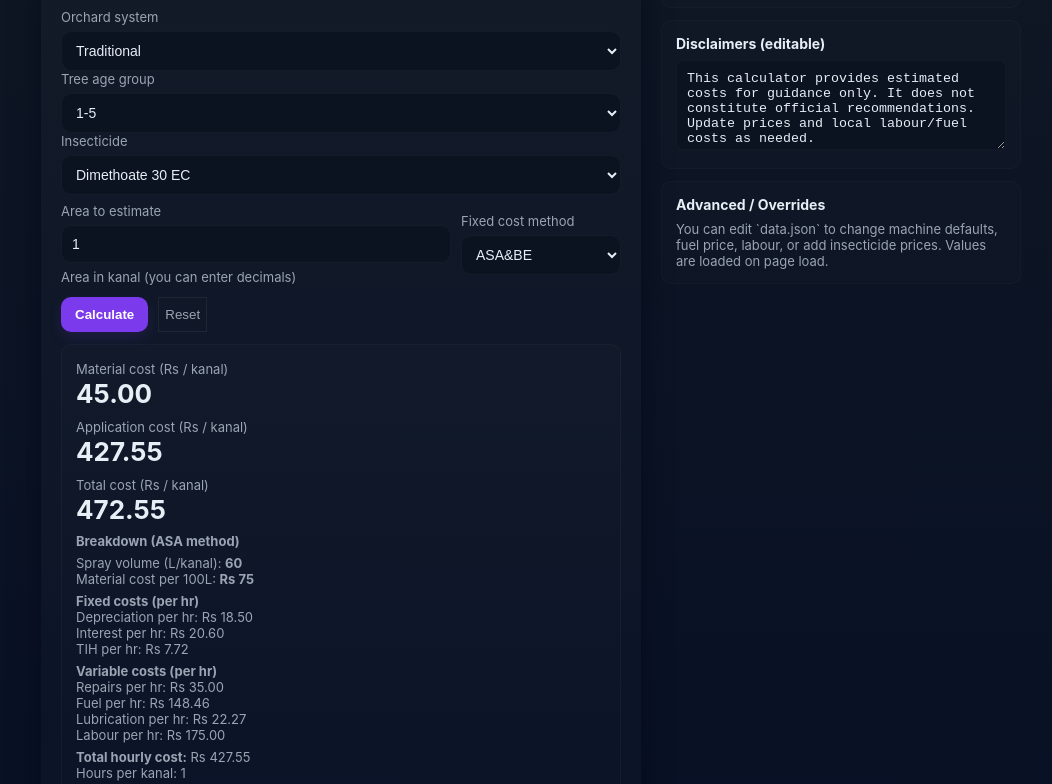
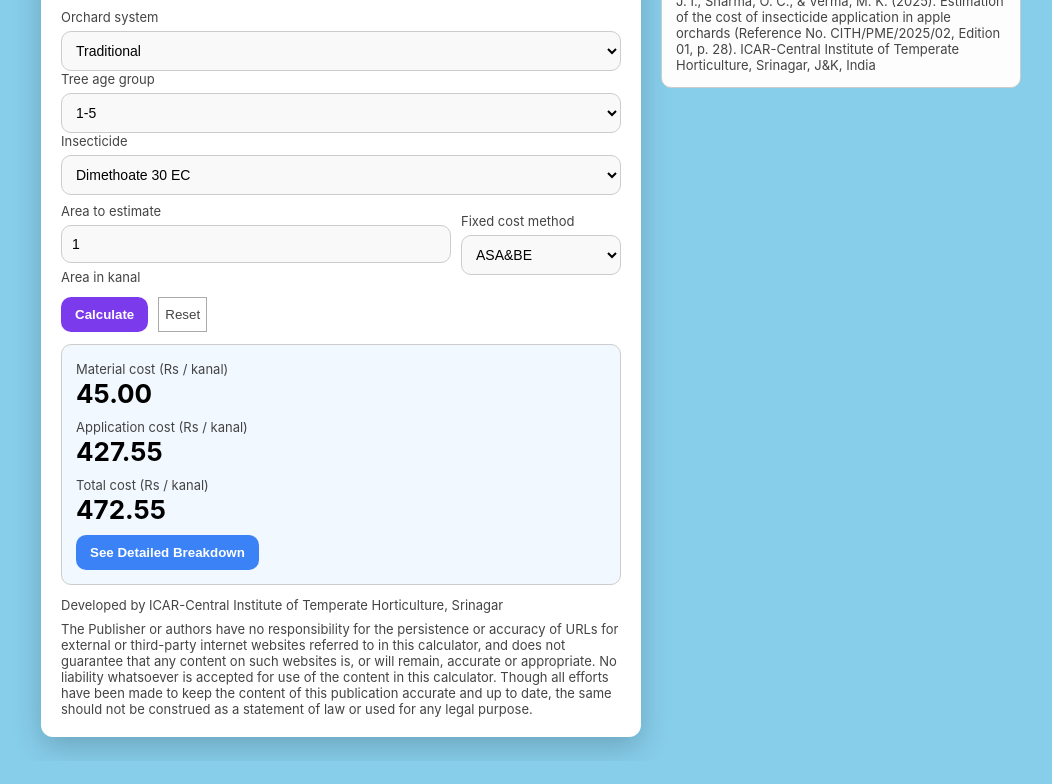
Before and after one commit to AbasEnto/Cost-of-Pesticide-Spray-in-Apple-Orchards, a plain HTML site: page index.html in a window 1280 px wide. Shown: the part 103-887 px from the top of the page, without its empty margins (109-1161 px from the left). After the commit the page ends 864 px from the top, so only its background shows below. Drawn offline with Linux system fonts and the light colour scheme.

Commit message:
Update index.html

```diff
--- a/index.html
+++ b/index.html
@@ -5,19 +5,15 @@
   <meta name="viewport" content="width=device-width, initial-scale=1" />
   <title>ICAR Orchard Spray Cost Calculator</title>
 
-  <!-- Editable design tokens: change these to restyle the site -->
   <style>
     :root{
-      --bg: #0f1724;                /* body background */
-      --card: #0b1220;              /* card / input background */
+      --bg: #87ceeb;                /* sky blue background */
+      --card: #ffffff;              /* card background */
       --accent: #7c3aed;            /* primary buttons / accents */
-      --muted: #9aa4b2;             /* secondary text */
-      --text: #e6eef6;              /* main text */
-      --success: #22c55e;
-      --danger: #ef4444;
+      --muted: #444;                /* secondary text */
+      --text: #000;                 /* main text */
       --radius: 12px;
       --maxwidth: 980px;
-      --mono: ui-monospace, SFMono-Regular, Menlo, Monaco, "Roboto Mono", "Segoe UI Mono";
       font-family: Inter, system-ui, -apple-system, "Segoe UI", Roboto, "Helvetica Neue", Arial;
       font-size: 15px;
     }
@@ -28,10 +24,9 @@
       display:flex;
       align-items:center;
       justify-content:center;
-      background: linear-gradient(180deg, var(--bg), #071025);
+      background: var(--bg);
       color:var(--text);
       padding:24px;
-      -webkit-font-smoothing:antialiased;
     }
 
     .wrapper{
@@ -44,10 +39,10 @@
     }
 
     .card{
-      background: linear-gradient(180deg, rgba(255,255,255,0.02), rgba(255,255,255,0.01));
+      background: var(--card);
       border-radius: var(--radius);
       padding:20px;
-      box-shadow: 0 10px 30px rgba(2,6,23,0.6);
+      box-shadow: 0 10px 30px rgba(0,0,0,0.2);
     }
 
     header.app-header{
@@ -66,43 +61,38 @@
 
     form .row{display:flex;gap:10px;align-items:center;margin-top:8px}
     label{display:block;font-size:13px;color:var(--muted);margin-bottom:6px}
-    select,input[type="number"], input[type="text"]{
-      width:100%;padding:10px;border-radius:10px;border:1px solid rgba(255,255,255,0.04);
-      background: var(--card); color:var(--text); font-size:14px;
+    select,input[type="number"]{
+      width:100%;padding:10px;border-radius:10px;border:1px solid #ccc;
+      background: #f9f9f9; color:var(--text); font-size:14px;
     }
-    select option{background:var(--card); color:var(--text)}
 
     .controls{display:flex;gap:10px;margin-top:12px}
     button.btn{
       padding:10px 14px;border-radius:10px;border:none;background:var(--accent);color:white;
-      font-weight:600;cursor:pointer;box-shadow:0 6px 14px rgba(124,58,237,0.14)
+      font-weight:600;cursor:pointer;
     }
-    button.ghost{background:transparent;border:1px solid rgba(255,255,255,0.06); color:var(--muted)}
+    button.ghost{background:transparent;border:1px solid #aaa; color:var(--muted)}
 
     .result {
       margin-top:12px;
-      padding:14px;border-radius:10px;background: linear-gradient(180deg, rgba(255,255,255,0.01), rgba(255,255,255,0.005));
-      border:1px solid rgba(255,255,255,0.03);
+      padding:14px;border-radius:10px;background: #f2f8ff;
+      border:1px solid #ccc;
     }
     .big{font-size:26px;font-weight:700}
-    .breakdown{font-size:13px;color:var(--muted);margin-top:8px}
     .muted{color:var(--muted);font-size:13px}
+    .breakdown{font-size:13px;color:var(--muted);margin-top:8px;display:none}
 
     aside.side {
       display:flex;flex-direction:column;gap:12px;
     }
-    .panel{padding:14px;border-radius:10px;background:rgba(255,255,255,0.01);border:1px solid rgba(255,255,255,0.02)}
+    .panel{padding:14px;border-radius:10px;background:#fdfdfd;border:1px solid #ccc}
     .panel h3{margin:0 0 8px 0;font-size:14px}
     .small{font-size:13px;color:var(--muted)}
 
     footer.app-footer{
       grid-column:1 / -1;
       margin-top:12px;color:var(--muted);font-size:13px;
-      display:flex;justify-content:space-between;gap:10px;align-items:center;
-    }
-
-    textarea.disclaimer{
-      width:100%;min-height:90px;padding:10px;border-radius:8px;background:var(--card);border:1px solid rgba(255,255,255,0.03);color:var(--text)
+      display:flex;flex-direction:column;gap:8px;
     }
 
     /* responsive */
@@ -118,7 +108,7 @@
         <div class="logo">ICAR</div>
         <div>
           <h1 id="appTitle">Orchard Spray Cost Calculator</h1>
-          <p class="lead">Estimate pesticide material & application cost per kanal (based on ICAR model).</p>
+          <p class="lead">Estimate pesticide material & application cost per kanal</p>
         </div>
       </header>
 
@@ -142,7 +132,7 @@
           <div style="flex:1">
             <label for="area">Area to estimate</label>
             <input id="area" type="number" value="1" min="0.01" step="0.01" />
-            <div class="muted" style="margin-top:6px">Area in kanal (you can enter decimals)</div>
+            <div class="muted" style="margin-top:6px">Area in kanal</div>
           </div>
 
           <div style="width:160px">
@@ -164,30 +154,32 @@
           <div style="margin-top:8px"><span class="muted">Application cost (Rs / kanal)</span><div class="big" id="applicationVal">—</div></div>
           <div style="margin-top:8px"><span class="muted">Total cost (Rs / kanal)</span><div class="big" id="totalVal">—</div></div>
 
+          <button class="btn" id="toggleBreakdownBtn" type="button" style="margin-top:10px;background:#3b82f6">See Detailed Breakdown</button>
           <div class="breakdown" id="breakdownBox"></div>
         </div>
       </form>
 
       <footer class="app-footer">
-        <div id="footerText">Developed by ICAR-Central Institute of Temperate Horticulture, Srinagar</div>
-        <div class="small">ICAR model • Values editable in <code>data.json</code></div>
+        <div>Developed by ICAR-Central Institute of Temperate Horticulture, Srinagar</div>
+        <div id="disclaimerText" class="small">
+          The Publisher or authors have no responsibility for the persistence or accuracy
+          of URLs for external or third-party internet websites referred to in this calculator,
+          and does not guarantee that any content on such websites is, or will remain,
+          accurate or appropriate. No liability whatsoever is accepted for use of the
+          content in this calculator. Though all efforts have been made to keep the content
+          of this publication accurate and up to date, the same should not be construed
+          as a statement of law or used for any legal purpose.
+        </div>
       </footer>
     </main>
 
     <aside class="side">
       <div class="panel">
-        <h3>Quick reference</h3>
-        <div class="small">Spray volume and dosage vary by orchard system and age. Choose system & age, then insecticide.</div>
-      </div>
-
-      <div class="panel">
-        <h3>Disclaimers (editable)</h3>
-        <textarea id="disclaimer" class="disclaimer" placeholder="Add or edit disclaimers here...">This calculator provides estimated costs for guidance only. It does not constitute official recommendations. Update prices and local labour/fuel costs as needed.</textarea>
-      </div>
-
-      <div class="panel">
-        <h3>Advanced / Overrides</h3>
-        <div class="small">You can edit `data.json` to change machine defaults, fuel price, labour, or add insecticide prices. Values are loaded on page load.</div>
+        <h3>Reference</h3>
+        <div class="small">
+          Shah, M. A., Tramboo, H. A., Rehman, S. A., Parvez, B., Nabi, S. U., Raja, W. H., Malik, G., Jaiswal, R., Mir, J. I., Sharma, O. C., & Verma, M. K. (2025).
+          Estimation of the cost of insecticide application in apple orchards (Reference No. CITH/PME/2025/02, Edition 01, p. 28). ICAR-Central Institute of Temperate Horticulture, Srinagar, J&K, India
+        </div>
       </div>
     </aside>
   </div>
```
